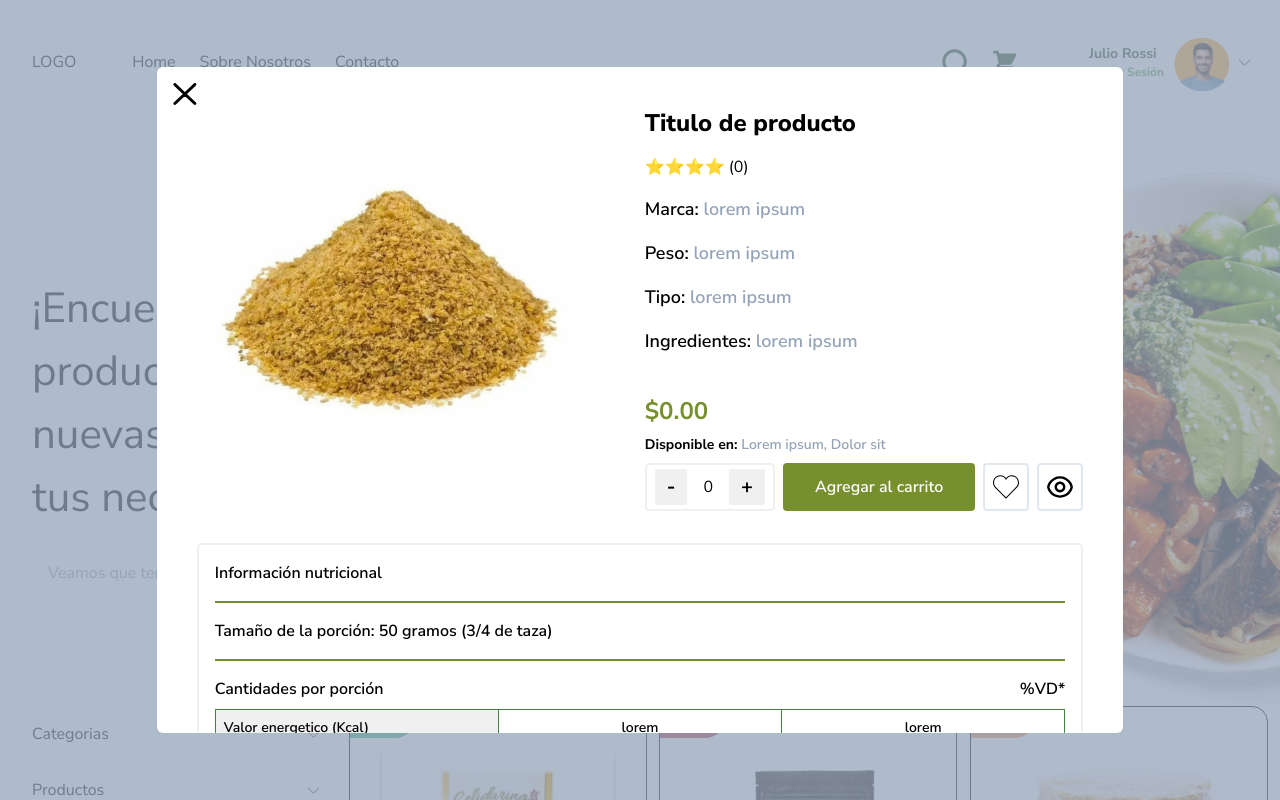
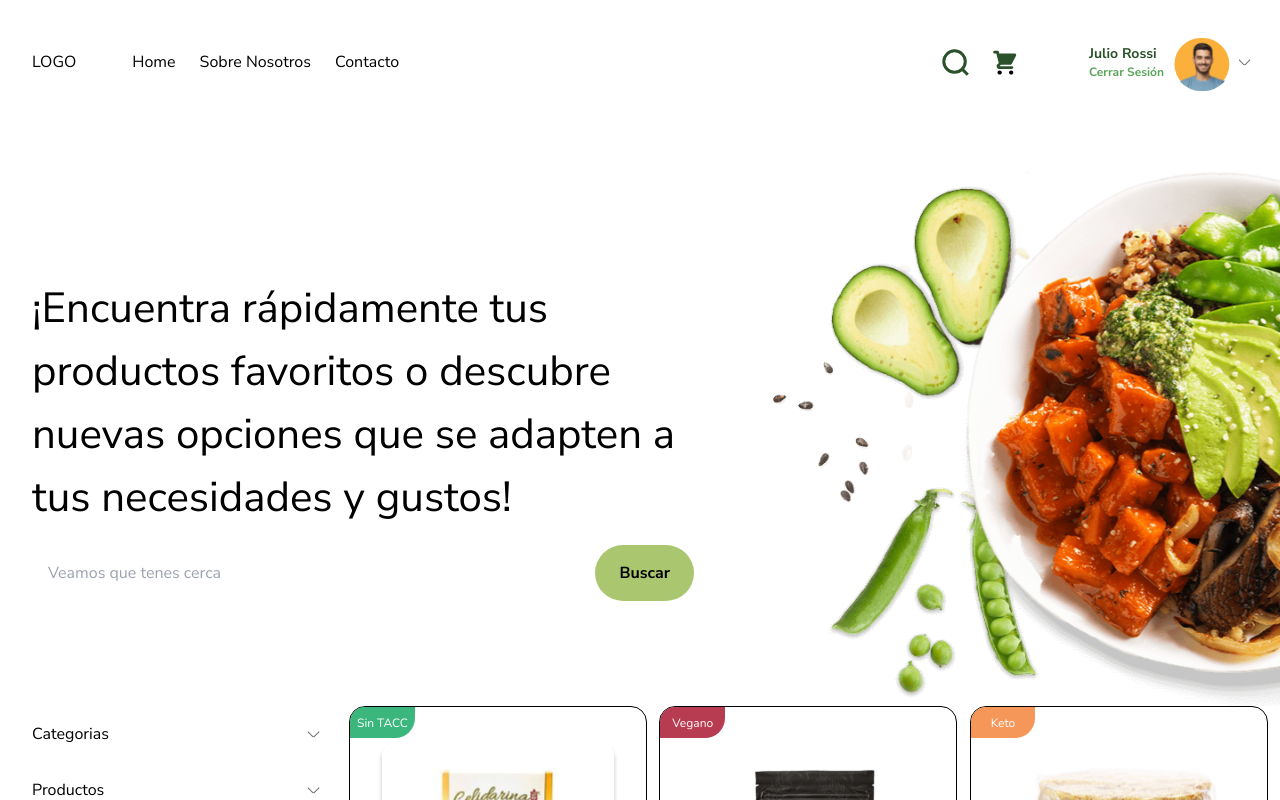
Before and after one commit to No-Country/c16-18-t-node-react, a React (Vite) app in the folder client/: page /results in a window 1280 px wide. Shown: the top 800 px of the page. Built offline with nearby package versions, Linux system fonts and the light colour scheme.

Commit message:
añadida funcionalidad para cerrar y abrir el modal

```diff
--- a/client/src/App.jsx
+++ b/client/src/App.jsx
@@ -1,7 +1,6 @@
 import { BrowserRouter } from "react-router-dom"
 import Footer from "./components/Footer"
 import Header from "./components/Header"
-import ProductModal from "./components/ProductModal"
 import AppRouter from "./router/AppRouter"
 
 const App = () => {
@@ -10,7 +9,6 @@ const App = () => {
         <Header/>
         <AppRouter/>
         <Footer/>
-        <ProductModal />
         </BrowserRouter>
     )
 }
--- a/client/src/Pages/LandingPage.jsx
+++ b/client/src/Pages/LandingPage.jsx
@@ -1,13 +1,22 @@
 import ProductCard from "../components/ProductCard.jsx"
 import products from "../constants/Products.js"
 import Searchbar from "../components/Searchbar.jsx"
+import { useState } from "react";
+import { createPortal } from 'react-dom';
+import ProductModal from "../components/ProductModal.jsx";
 
 const userIsLogged = true; //esto deberia ser un dato para saber si el usuario esta loggeado, modificar cuando el login este completo!!
 
 const LandingPage = () => {
+    const [modalOpen, setModalOpen] = useState(false);
+
+    const modalHandler = () => {
+        setModalOpen(!modalOpen)
+      }
 
     return (
         <>
+            {modalOpen && createPortal(<ProductModal modalOpen={modalOpen} modalHandler={modalHandler}/>, document.getElementById("product-modal"))}
             <main>
                 <section className="relative flex justify-center items-center overflow-hidden">
                     <img className="w-full" src="/hero.png" alt=" " />
@@ -16,7 +25,7 @@ const LandingPage = () => {
                         <Searchbar />
                     </div>
                 </section>
-                <section className={` ${userIsLogged ? 'block' : 'hidden'} gap-12 p-12`}>
+                <section className={`${userIsLogged ? 'block' : 'hidden'} gap-12 p-12`}>
                     <div className="flex justify-between items-center mb-8">
                         <h2 className="text-[2.5rem] text-darkGreen1 font-extrabold" >Comercios cercanos</h2>
                         <a className="flex items-center gap-2" href="#"><p>Ver más</p> <img src="/arrow-icon.svg" alt=" " /></a>
@@ -91,7 +100,7 @@ const LandingPage = () => {
                         <a className="flex items-center gap-2" href="#">Ver más <img src="/arrow-icon.svg" alt=" " /></a>
                     </div>
                     <div className="grid grid-cols-4 gap-3">
-                    {products.slice(0,8).map((product) => (<ProductCard key={product.id} {...product}/>)
+                    {products.slice(0,8).map((product) => (<ProductCard key={product.id} {...product} modalHandler={modalHandler}/>)
                     )}
                     </div>
 
--- a/client/src/components/ProductCard.jsx
+++ b/client/src/components/ProductCard.jsx
@@ -1,6 +1,11 @@
 import { clsx } from "clsx";
-const ProductCard = ({ category, image, rating, price, name }) => {
+
+const ProductCard = ({ category, image, rating, price, name, modalHandler}) => {
+
+
   return (
+    <>
+
     <div className="w-[298px] h-[466px] rounded-2xl border border-gray-300 overflow-hidden">
       <div className="w-full h-[31px] flex justify-start ">
         <div
@@ -19,7 +24,7 @@ const ProductCard = ({ category, image, rating, price, name }) => {
       </div>
       <div className="w-full h-[435px] flex flex-col justify-between pt-1 pb-8 items-center px-5">
         <div className="w-[246px h-[246px] rounded-lg px-2">
-          <img className="" src={image} alt=" " />
+          <img className="cursor-pointer" src={image} alt=" " onClick={() => {modalHandler()}} />
         </div>
         <div className="w-full flex flex-col items-center gap-1">
           <div className="w-full flex flex-col items-start  gap-0">
@@ -43,6 +48,7 @@ const ProductCard = ({ category, image, rating, price, name }) => {
         </div>
       </div>
     </div>
+    </>
   );
 };
 
--- a/client/src/components/ProductModal.jsx
+++ b/client/src/components/ProductModal.jsx
@@ -1,8 +1,8 @@
-const ProductModal = () => {
+const ProductModal = ({modalOpen, modalHandler}) => {
     return(
-            <div className="fixed top-0 z-50 flex justify-center items-center w-full h-full bg-slate-400 bg-opacity-75">
+            <div className={`${modalOpen ? 'flex' : 'hidden'} fixed top-0 z-50 justify-center items-center w-full h-full bg-slate-400 bg-opacity-75`}>
                 <div className="relative flex flex-col gap-8 p-10 h-5/6 bg-white rounded-md overflow-y-scroll scroll-smooth">
-                    <img className="absolute top-4 left-4 w-6" src="/cross-icon.svg" alt=" " />
+                    <img className="absolute top-4 left-4 w-6 cursor-pointer" src="/cross-icon.svg" alt=" " onClick={() => {modalHandler()}} />
                     <div className="grid grid-flow-col gap-12">
                         <img className="w-[400px] h-[400px] object-contain" src="/dummyImg.png" alt=" " />
                         <div className="flex flex-col gap-10">
```
